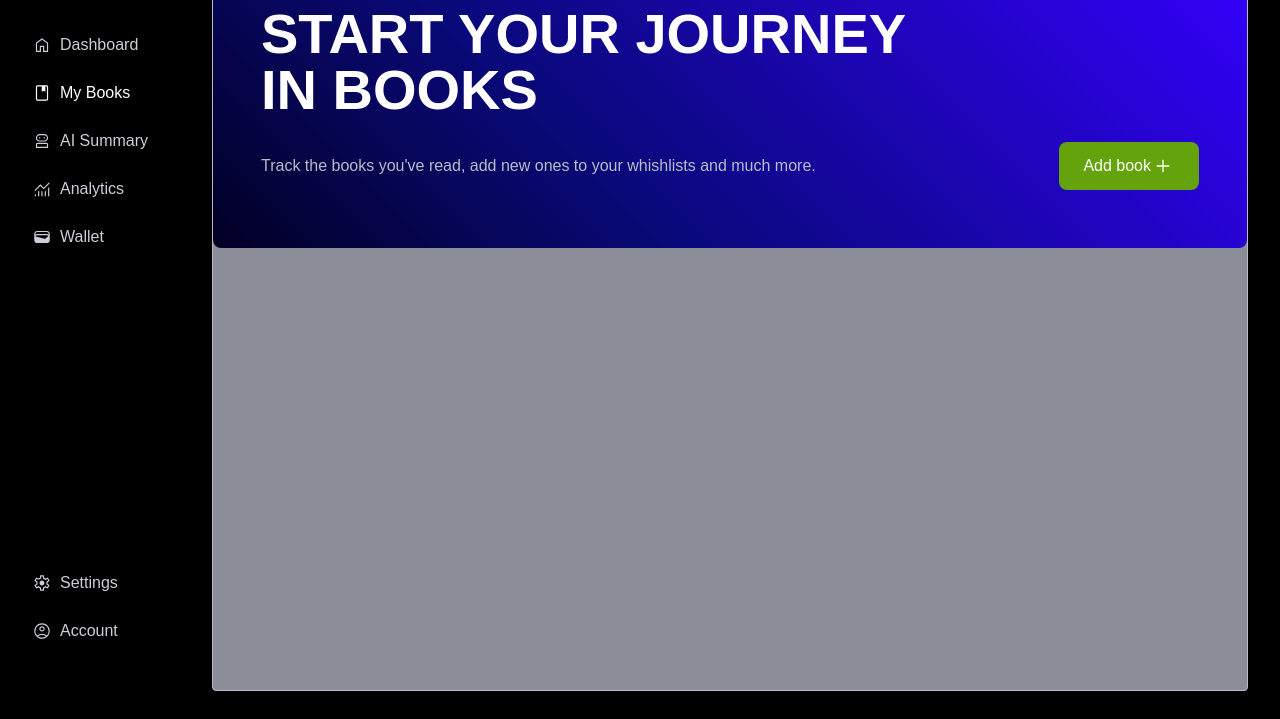
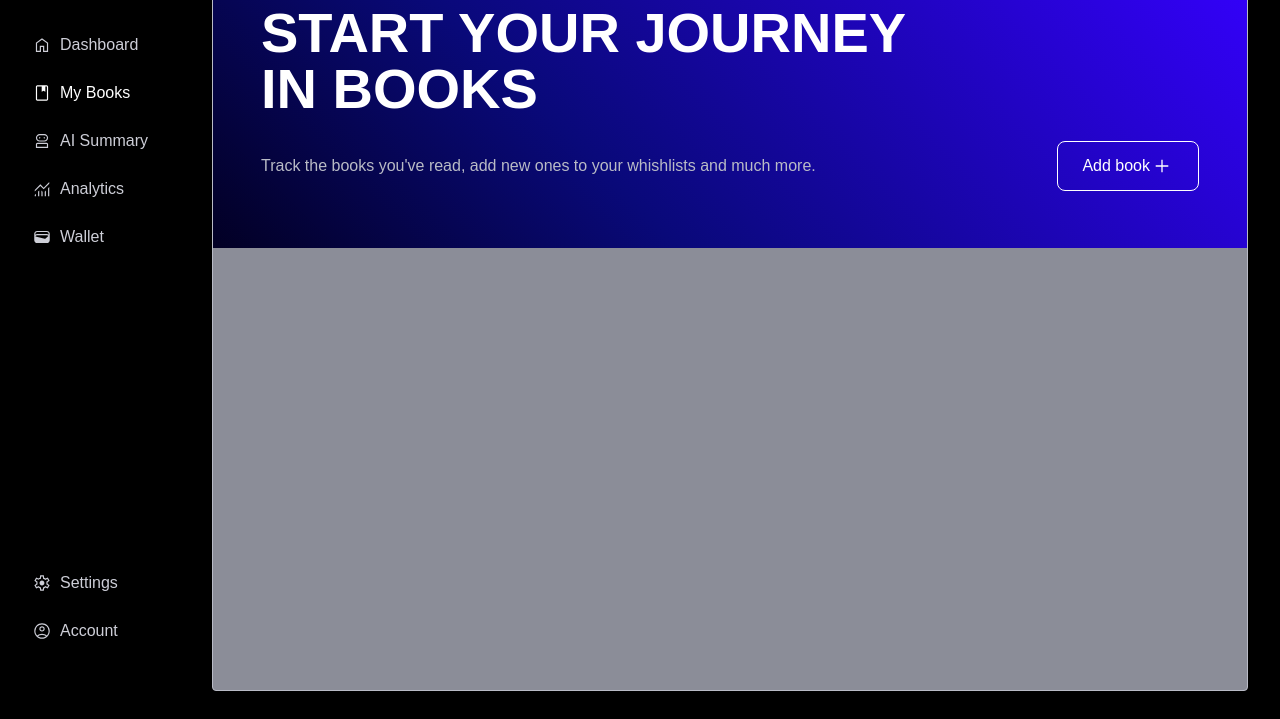
Before and after one commit to nicktechz/odin-library-project, a plain HTML site: page index.html in a window 1280 px wide. Shown: the part 81-800 px from the top of the page. Drawn offline with Linux system fonts and the light colour scheme; a web font is replaced by a local one.

Commit message:
Fixed a design bug related to the button

```diff
--- a/src/css/app.css
+++ b/src/css/app.css
@@ -101,7 +101,6 @@ li span {
 .header {
   height: 300px;
   background-color: var(--gray-1);
-  border-radius: 0px 0px var(--border-radius-md) var(--border-radius-md);
   background: rgb(2, 0, 36);
   background: linear-gradient(
     45deg,
@@ -138,12 +137,18 @@ li span {
   color: var(--gray-8);
 }
 .contentNav button {
+  font-weight: 500;
   display: flex;
-  background-color: #65a30d;
+  background-color: transparent;
   padding: 12px 24px;
-  border: none;
+  border: 1px solid var(--white);
   color: var(--white);
   border-radius: var(--border-radius-md);
+  transition: 0.2s all;
+}
+.contentNav button:hover {
+  cursor: pointer;
+  background-color: rgba(255, 255, 255, 0.1);
 }
 .contentNav button svg {
   fill: var(--white);
```
